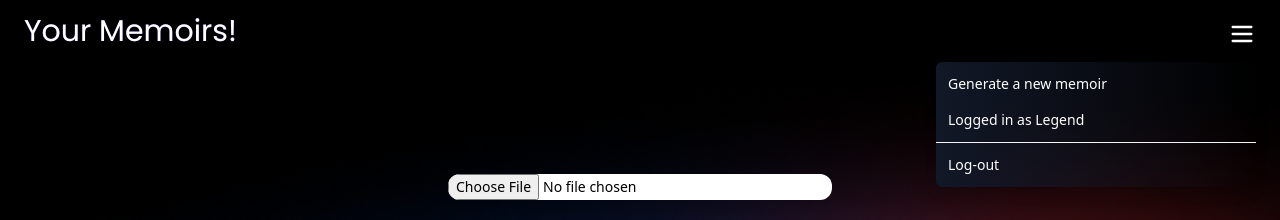
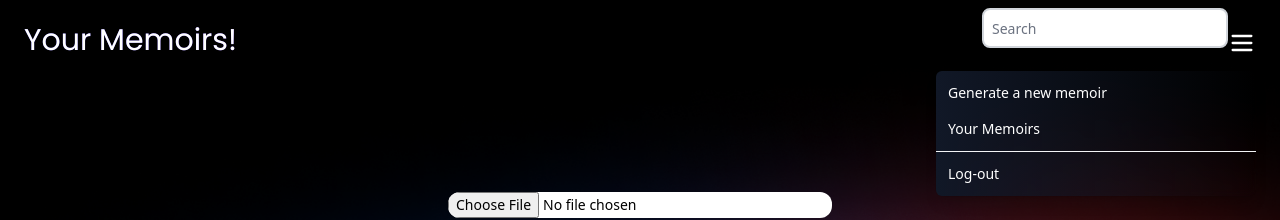
Before and after one commit to TorontosFinest/Memoirs-Final-Project, a React (Create React App) app in the folder client/: page /create/1 in a window 1280 px wide. Both pictures are taken after a click on the button 1242 px from the left and 28 px from the top of the page. Shown: the top 220 px of the page. Built offline with nearby package versions, Linux system fonts and the light colour scheme; a web font is replaced by a local one.

Commit message:
create search query and add item to dropdown list

```diff
--- a/client/src/components/DashboardPage/DropdownComponent/index.jsx
+++ b/client/src/components/DashboardPage/DropdownComponent/index.jsx
@@ -20,6 +20,11 @@ export default function MyDropdown() {
     event.preventDefault();
     navigate(`/create/${user_session}`);
   };
+
+  const myMemoirs = function (event) {
+    event.preventDefault();
+    navigate(`/dashboard/${user_session}`);
+  }
 
 
   return (
@@ -67,12 +72,12 @@ export default function MyDropdown() {
             </Menu.Item>
             <Menu.Item>
               {({ active }) => (
-                <button
+                <button onClick={(e)=> myMemoirs(e)}
                   className={`${
                     active ? "bg-violet-500 text-white" : "text-white"
                   } group flex rounded-md items-center w-full px-2 py-2 text-sm 2xl:text-2xl`}
                 >
-                  Logged in as Legend
+                  Your Memoirs
                 </button>
               )}
             </Menu.Item>
--- a/client/src/components/DashboardPage/NavbarComponent/index.jsx
+++ b/client/src/components/DashboardPage/NavbarComponent/index.jsx
@@ -1,6 +1,20 @@
 import MyDropdown from "../DropdownComponent";
+import axios from "axios";
+import React, { useState } from "react";
+import { useNavigate } from "react-router-dom";
 
 export default function Navbar() {
+  const navigate = useNavigate();
+  const [search,setSearch] = useState("");
+
+  const create = function (e) {
+    e.preventDefault();
+    axios
+      .post(`/search`, {search})
+      .then(() => {
+        navigate("/login");
+      });
+  };
   return (
     <div className="flex items-center justify-between p-2 w-screen sm:px-4 md:px-6 2xl:px-24">
       <div className="w-screen">
@@ -8,6 +22,16 @@ export default function Navbar() {
           Your Memoirs!
         </h1>
       </div>
+      <div>
+      <input
+      value={search}
+       onChange={(event) => {
+            setSearch(event.target.value);
+          }}
+       className="border-2 border-gray-300 bg-white h-10 pl-2 pr-8 rounded-lg text-sm focus:outline-none"
+       type="search" name="search" placeholder="Search"/>
+       <button onClick={(event) =>create(event)}type="submit">search</button>
+       </div>
       <MyDropdown />
     </div>
   );
--- a/client/src/index.js
+++ b/client/src/index.js
@@ -7,7 +7,6 @@ import App from "./App";
 import LoginRoute from "./routes/LoginRoute";
 import RegisterRoute from "./routes/RegisterRoute";
 import CreateMemoirRoute from "./routes/CreateMemoirRoute";
-import EditMemoirRoute from "./routes/EditMemoirRoute";
 // this is the dashboard Route
 import DashboardRoute from "./routes/DashboardRoute";
 
@@ -20,7 +19,6 @@ render(
       <Route path="register" element={<RegisterRoute />} />
       <Route path="dashboard/:id" element={<DashboardRoute />} />
       <Route path="create/:id" element={<CreateMemoirRoute />} />
-      <Route path="edit/:userId/:memoirId" element={<EditMemoirRoute />} />
     </Routes>
   </BrowserRouter>,
   rootElement
```
Also changed, not shown: 1 other file (tests, documents, lock files or other folders).
